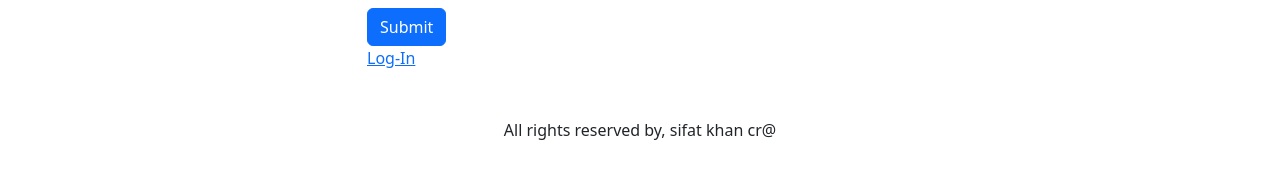
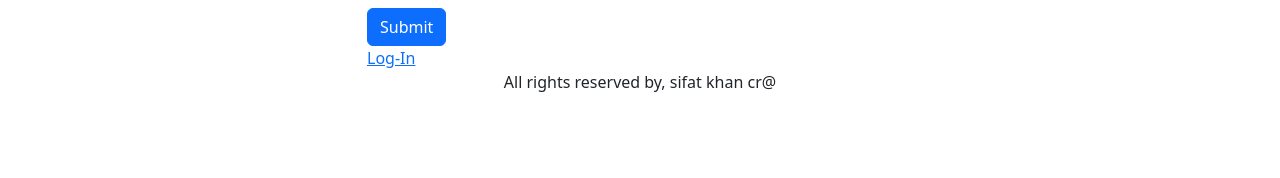
Before and after one commit to Sifat-Khan-cr/Programming-courses-client, a React (Create React App) app: page /signUp in a window 1280 px wide. Shown: the part 550-728 px from the top of the page. Built offline with nearby package versions, Linux system fonts and the light colour scheme; no server answers.

Commit message:
readme file modify

```diff
--- /dev/null
+++ b/src/Pages/Shared/Error404/Error404.js
@@ -0,0 +1,12 @@
+import React from 'react';
+
+const Error404 = () => {
+    return (
+        <div>
+            <h1>This is 404 Route</h1>
+
+        </div>
+    );
+};
+
+export default Error404;
--- a/src/Pages/Shared/Footer/Footer.js
+++ b/src/Pages/Shared/Footer/Footer.js
@@ -2,7 +2,7 @@ import React from 'react';
 
 const Footer = () => {
     return (
-        <div className='text-center m-5'>
+        <div className='text-center'>
             <p>All rights reserved by, sifat khan cr@</p>
 
         </div>
--- a/src/Routes/Routes.js
+++ b/src/Routes/Routes.js
@@ -4,6 +4,7 @@ import CourseDetail from "../Pages/CourseDeatail/CourseDetail";
 import Courses from "../Pages/Courses/Courses";
 import Premium from "../Pages/Courses/Premium/Premium";
 import Blog from "../Pages/Shared/Blog/Blog";
+import Error404 from "../Pages/Shared/Error404/Error404";
 import Faq from "../Pages/Shared/FAQ/Faq";
 import Login from "../Pages/Shared/Login/Login";
 import SignUp from "../Pages/Shared/SignUP/SignUp";
@@ -18,6 +19,10 @@ export const routes = createBrowserRouter([
                 path: '/',
                 loader: () => fetch('https://programming-courses-server-eight.vercel.app/courses'),
                 element: <Courses></Courses>
+            },
+            {
+                path: '*',
+                element: <Error404></Error404>
             },
             {
                 path: '/course/:id',
```
Also changed, not shown: 1 other file (tests, documents, lock files or other folders).
